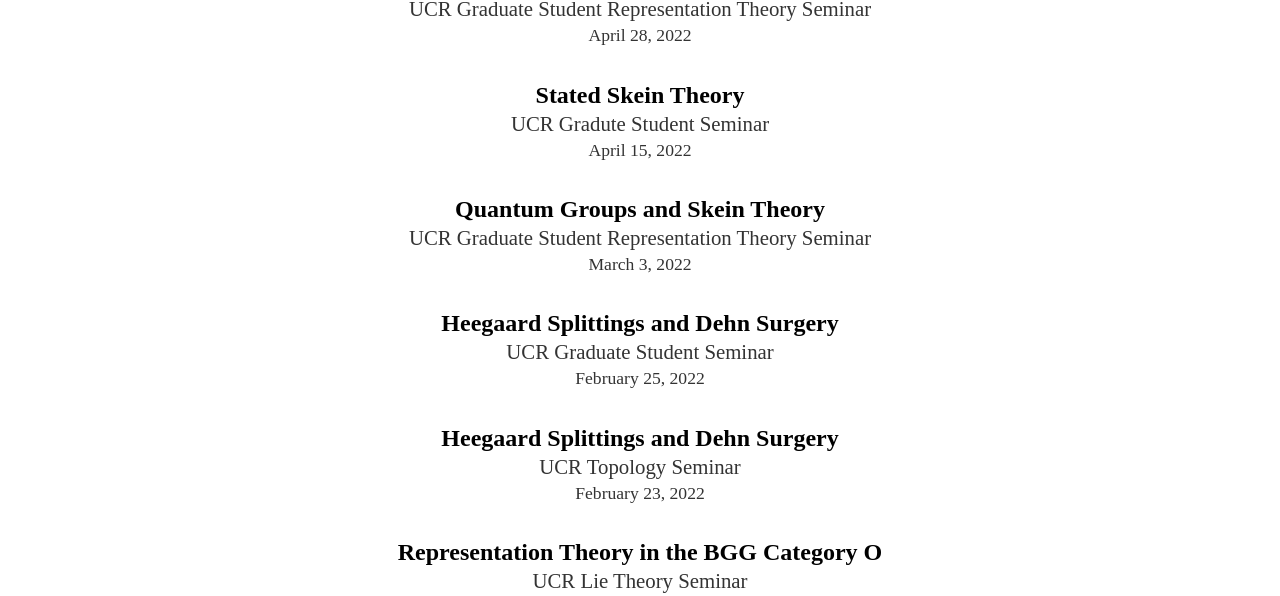
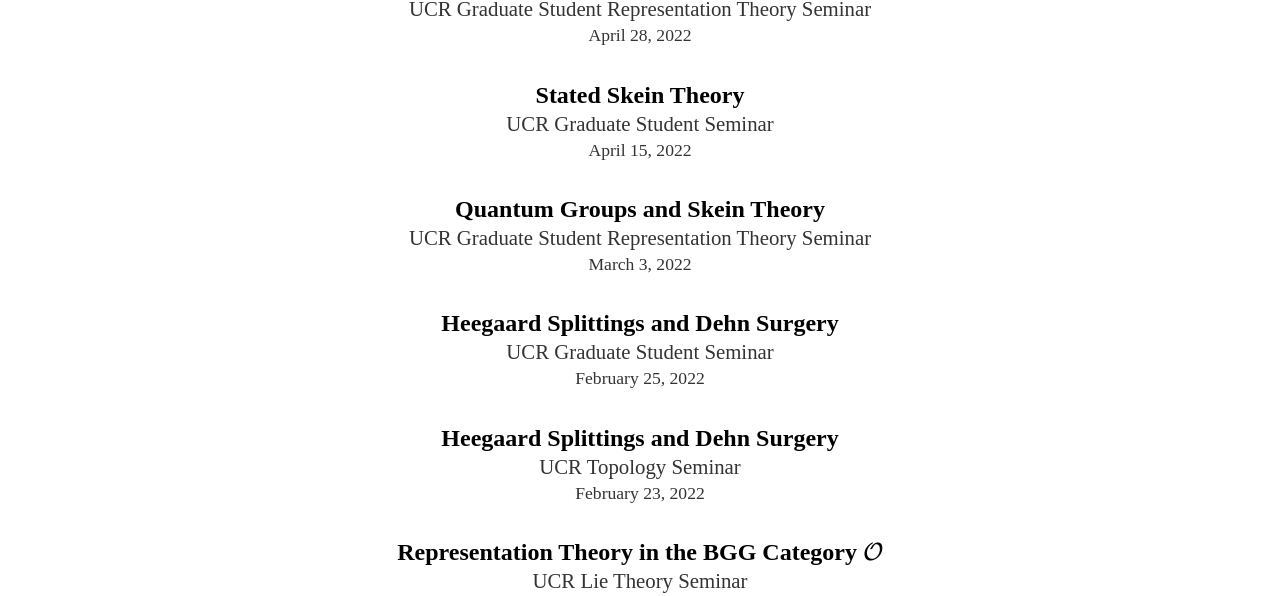
Before and after one commit to raymondmatson/raymondmatson.github.io, a Jekyll site: the page built from talks/index.md, in a window 1280 px wide and 900 px high. Shown: the part 301-897 px from the top of the window. Built offline with Jekyll 4.4.1, drawn with Linux system fonts in a browser that asks for light colours; formulas are drawn with MathJax 3.

Commit message:
Fixed errors of talk list

```diff
--- a/talks/index.md
+++ b/talks/index.md
@@ -30,7 +30,7 @@ title: Talks
 <p style="font-size: 1.1em;">April 28, 2022</p>
 <br>
 <h5>Stated Skein Theory</h5>
-<p style="font-size: 1.3em;">UCR Gradute Student Seminar</p>
+<p style="font-size: 1.3em;">UCR Graduate Student Seminar</p>
 <p style="font-size: 1.1em;">April 15, 2022</p>
 <br>
 <h5>Quantum Groups and Skein Theory</h5>
@@ -45,7 +45,7 @@ title: Talks
 <p style="font-size: 1.3em;">UCR Topology Seminar</p>
 <p style="font-size: 1.1em;">February 23, 2022</p>
 <br>
-<h5>Representation Theory in the BGG Category O</h5>
+<h5>Representation Theory in the BGG Category <span class="math inline">\(\mathcal{O}\)</span></h5>
 <p style="font-size: 1.3em;">UCR Lie Theory Seminar</p>
 <p style="font-size: 1.1em;">January 25, 2022</p>
 <br>
```
